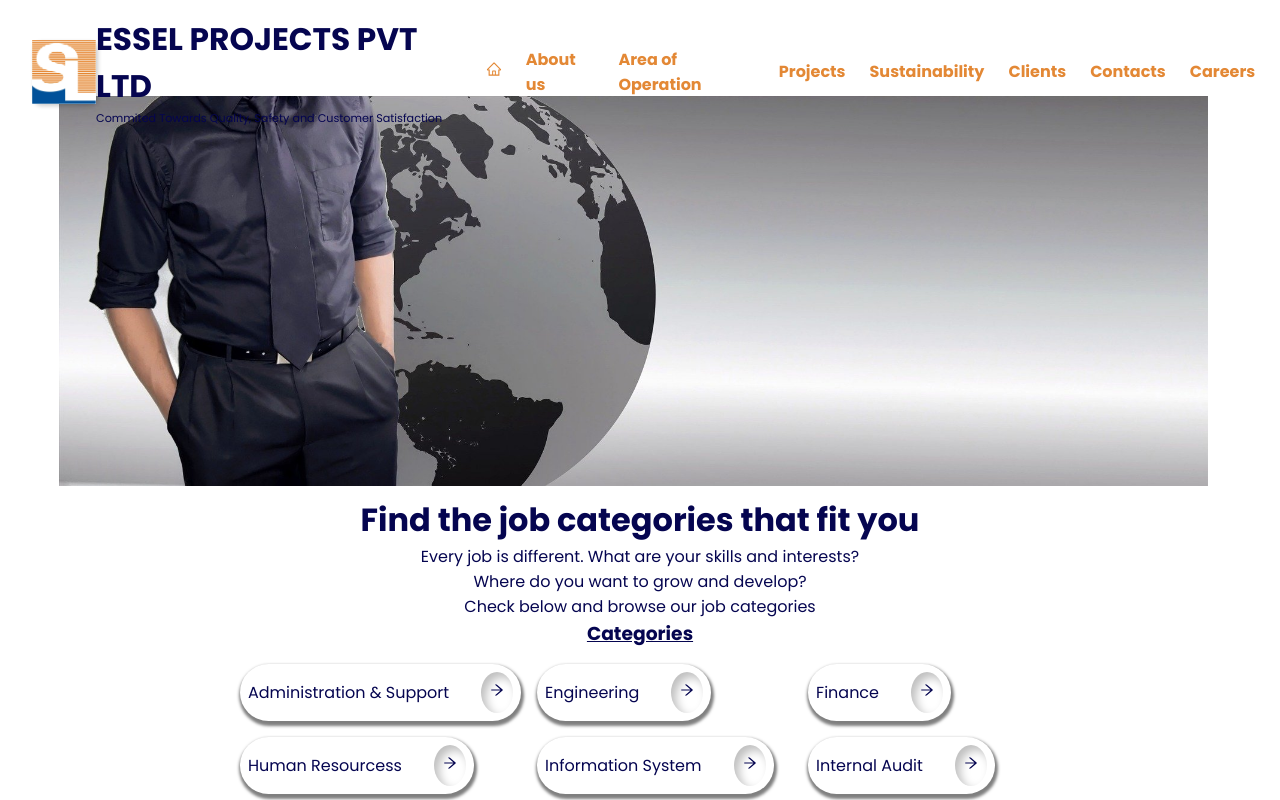
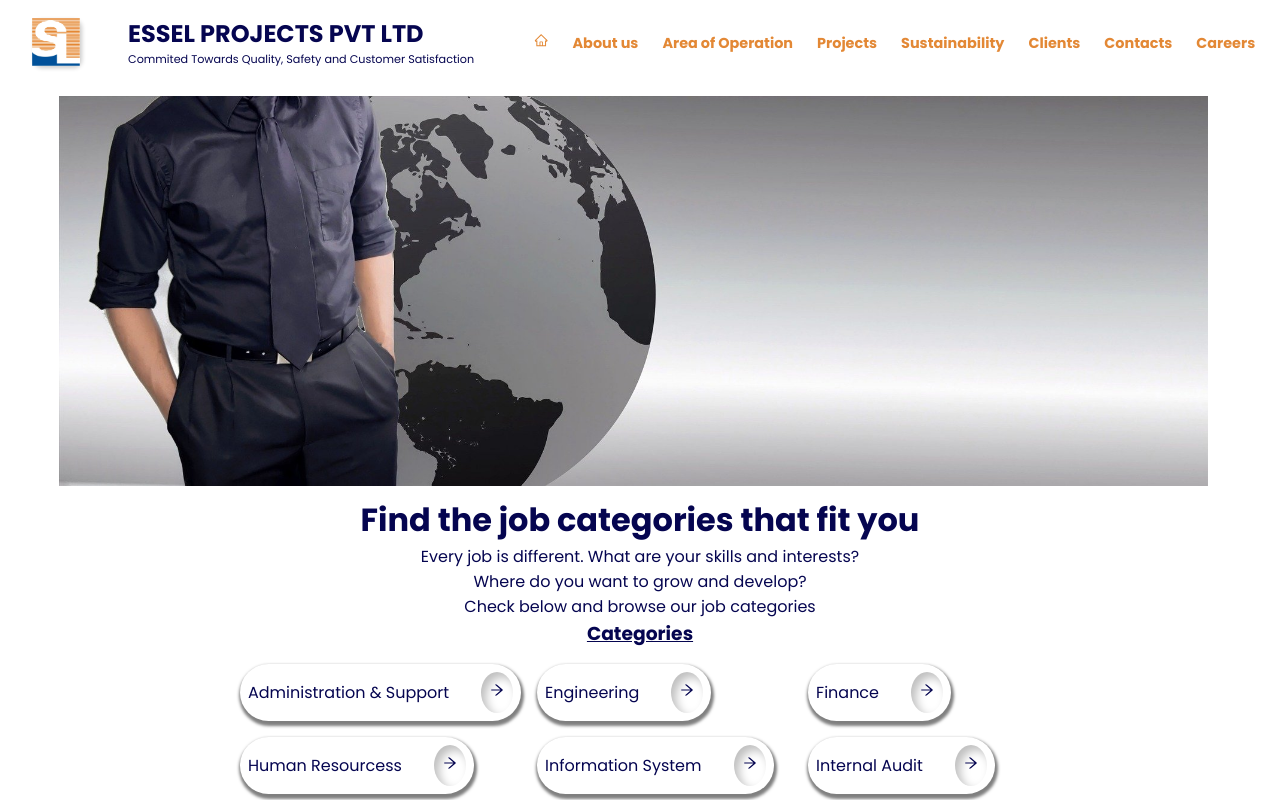
Before and after one commit to ANAYAK06/EsselWebsite2023, a React (Create React App) app: page /career in a window 1280 px wide. Shown: the top 800 px of the page. Built offline with nearby package versions, Linux system fonts and the light colour scheme.

Commit message:
nav screen size changes updated

```diff
--- a/src/Components/Navbar/Navbar.css
+++ b/src/Components/Navbar/Navbar.css
@@ -99,6 +99,7 @@ nav.scrolled {
     .name{
         text-align: center;
         margin-top: 1rem;
+        font-size: 0.7rem;
     }
     .nav-links{
         display: none;
@@ -134,17 +135,36 @@ nav.scrolled {
     .name p{
         display:none ;
     }
+    .logo{
+        width:3rem ;
+        height: 3rem;
+    }
+    .logo img{
+        width: 3rem;
+        height: 3rem;
+    }
 }
 
-@media screen and (min-width: 768px) and (max-width: 1024px) {
+@media screen and (min-width: 769px) and (max-width: 1300px) {
     /* Styles for 13-inch laptops */
 
     .name{
         font-size: 1rem;
     }
+    .logo img{
+        width: 3rem;
+        height: 3rem;
+    }
+  }
+  .logo{
+    width: 3rem;
+    height: 3rem;
+  }
+  .nav-links a{
+    font-size: 0.9rem;
   }
 
-  @media screen and (min-width: 1025px) and (max-width: 1366px) {
+  @media screen and (min-width: 1301px) and (max-width: 1366px) {
     /* Styles for 14-inch laptops */
     .name{
         font-size: 1.3rem;
```
